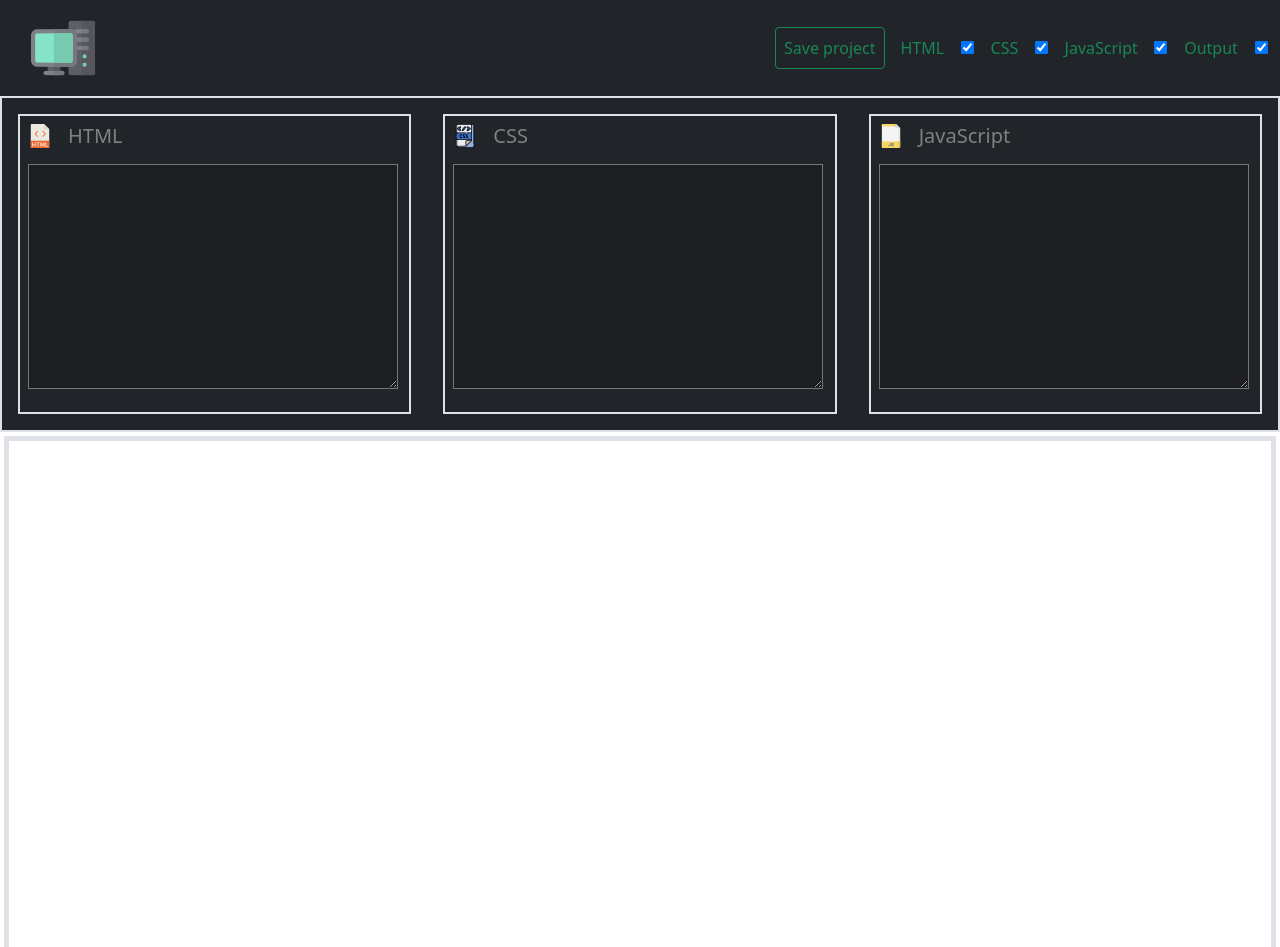
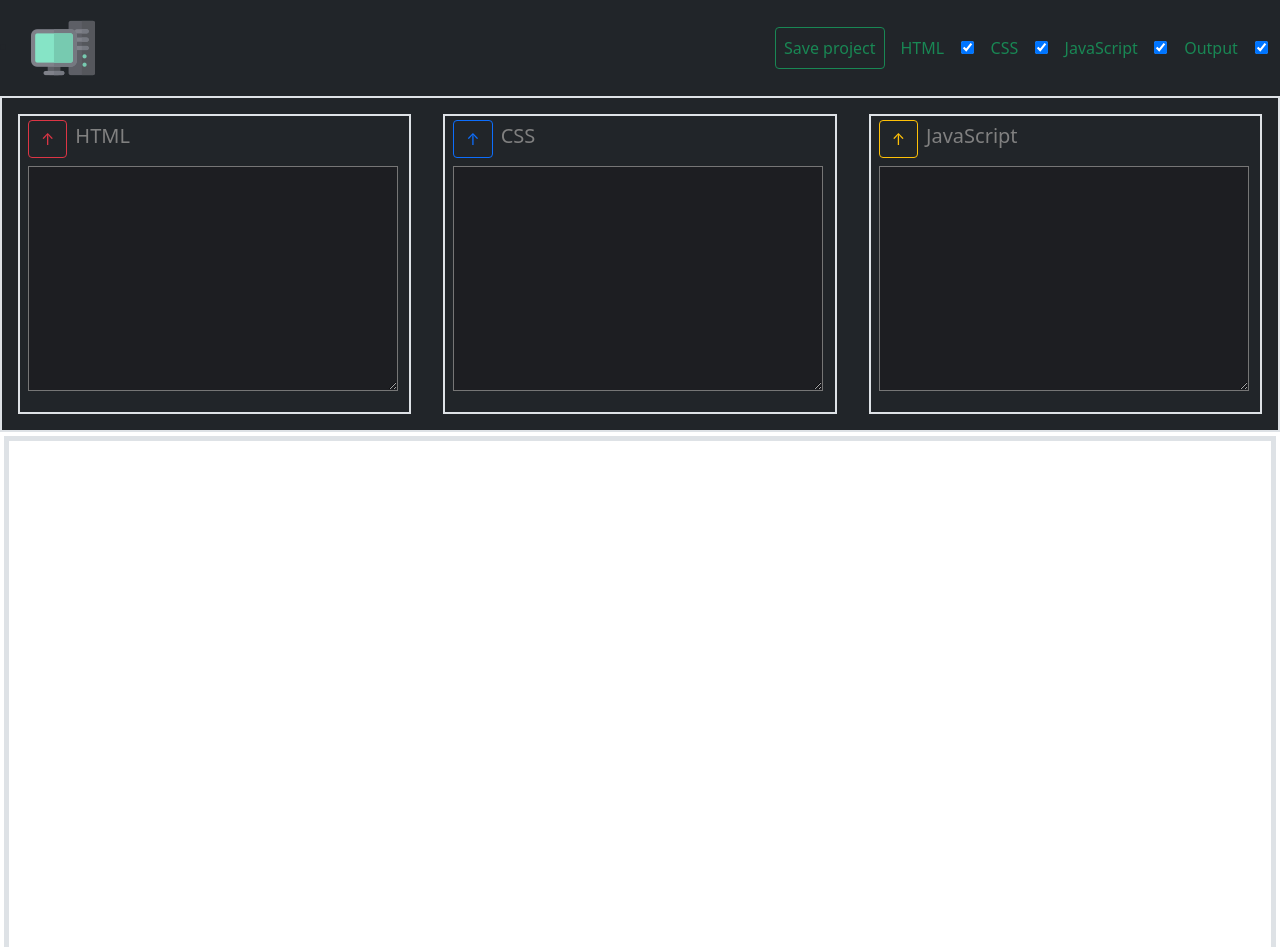
Before and after one commit to aj502gm/webFactory, a plain HTML site: page index.html in a window 1280 px wide. Shown: the top 947 px of the page. Drawn offline with nearby package versions, Linux system fonts and the light colour scheme.

Commit message:
Uploading html, css and js file is now in progress

```diff
--- a/index.html
+++ b/index.html
@@ -40,16 +40,18 @@
     <div class="bg-dark  border ligth-success border-2 d-flex" >
         <div class="bg-gray border ligth-success border-2 wrap m-3" id = 'htmlDiv'>
             <div class="bg-gray html-Section d-flex">
-                <img src = "./Media/html.png" class="m-2">
+                <a href = "#" class="btn btn-outline-danger ms-2 mt-1" onclick = "displayDialog(this)"  id = "htmlSelector">↑</a>
                 <h5 class = "m-2">HTML</h5>
             </div>
+
             <div class = "">
                 <textarea style="width: 95%; max-width: 95%;height: 225px;" class = "m-2 texto"  id= "htmlTxt"></textarea>
             </div>
         </div>
         <div class="bg-gray border ligth-success border-2 wrap m-3" id = 'cssDiv'>
             <div class="bg-gray html-Section d-flex">
-                <img src = "./Media/css.png" class="m-2">
+                <a href = "#" class="btn btn-outline-primary ms-2 mt-1" onclick = "displayDialog(this)"  id = "cssSelector">↑</a>
+
                 <h5 class = "m-2">CSS</h5>
             </div>
             <div class = "">
@@ -58,7 +60,8 @@
         </div>
         <div class="bg-gray border ligth-success border-2 wrap m-3" id = 'jsDiv'>
             <div class="bg-gray html-Section d-flex">
-                <img src = "./Media/js.png" class="m-2">
+                <a href = "#" class="btn btn-outline-warning ms-2 mt-1" onclick = "displayDialog(this)"  id = "jsSelector">↑</a>
+
                 <h5 class = "m-2">JavaScript</h5>
 
             </div>
--- a/index.js
+++ b/index.js
@@ -59,3 +59,16 @@ function updateIframe(origin){
     var myFrame = $("#outputTxt").contents().find('body');
     myFrame.html(origin);
 }
+
+function displayDialog(e){
+    let input = document.createElement('input');
+    input.type = 'file';
+    input.accept = (e.target.id === 'htmlSelector')? '.html': (e.target.id === 'cssSelector')? '.css' : '.js';
+    input.onchange = _ => {
+    // you can use this method to get file and perform respective operations
+        let files =   Array.from(input.files);
+        console.log(files);
+    };
+    input.click();
+
+}
```
